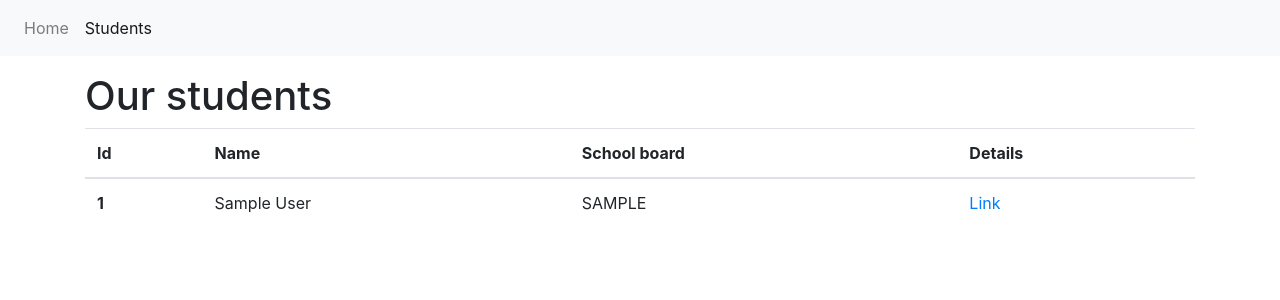
After one commit to BoldizArt/librafire_php, a PHP site: template public/templates/students.html.twig in a window 1280 px wide. The commit adds this page. Shown: the top 300 px of the page. Run offline with PHP 8.4, Linux system fonts and the light colour scheme; the template is opened without the code that fills it: most values are stand-ins (such as "Sample title", 1, 10 or a date in 2020); some libraries are stand-ins or nearby versions.

Commit message:
Change the design.

```diff
--- a/public/css/custom.css
+++ b/public/css/custom.css
@@ -0,0 +1 @@
+.navbar { margin-bottom: 1rem; }
--- a/public/templates/base.html.twig
+++ b/public/templates/base.html.twig
@@ -15,9 +15,20 @@
         <title>{% block title %}{% endblock %} - LibraFire</title>
     </head>
     <body>
+        <nav class="navbar navbar-expand-lg navbar-light bg-light">
+            <div class="collapse navbar-collapse" id="navbarNav">
+                <ul class="navbar-nav">
+                    <li class="nav-item{% if active == 'home'%} active{% endif %}">
+                        <a class="nav-link" href="/">Home <span class="sr-only">(current)</span></a>
+                    </li>
+                    <li class="nav-item{% if active == 'students'%} active{% endif %}">
+                        <a class="nav-link" href="/students">Students</a>
+                    </li>
+                </ul>
+            </div>
+        </nav>
         <div id="content">
             <div class="content">
-                {% block message %}{% endblock %}
                 {% block content %}{% endblock %}
             </div>
         </div>
--- /dev/null
+++ b/public/templates/students.html.twig
@@ -0,0 +1,30 @@
+{% set active = 'students' %}
+{% extends "base.html.twig" %}
+
+{% block title %}Students page{% endblock %}
+
+{% block content %}
+    <div class="container">
+        <h1>Our students</h1>
+        <table class="table">
+            <thead>
+                <tr>
+                <th scope="col">Id</th>
+                <th scope="col">Name</th>
+                <th scope="col">School board</th>
+                <th scope="col">Details</th>
+                </tr>
+            </thead>
+            <tbody>
+                {% for student in students %}
+                <tr>
+                    <th scope="row">{{ student.id }}</th>
+                    <td>{{ student.first_name }} {{ student.last_name }}</td>
+                    <td>{{ student.school_board|upper }}</td>
+                    <td><a href="/students/{{ student.id }}">Link</a></td>
+                </tr>
+                {% endfor %}
+            </tbody>
+        </table>
+    </div>
+{% endblock %}
```
Also changed, not shown: public/templates/home.html.twig (+8 -7 lines), public/templates/student.html.twig (deleted, +0 -14 lines).
